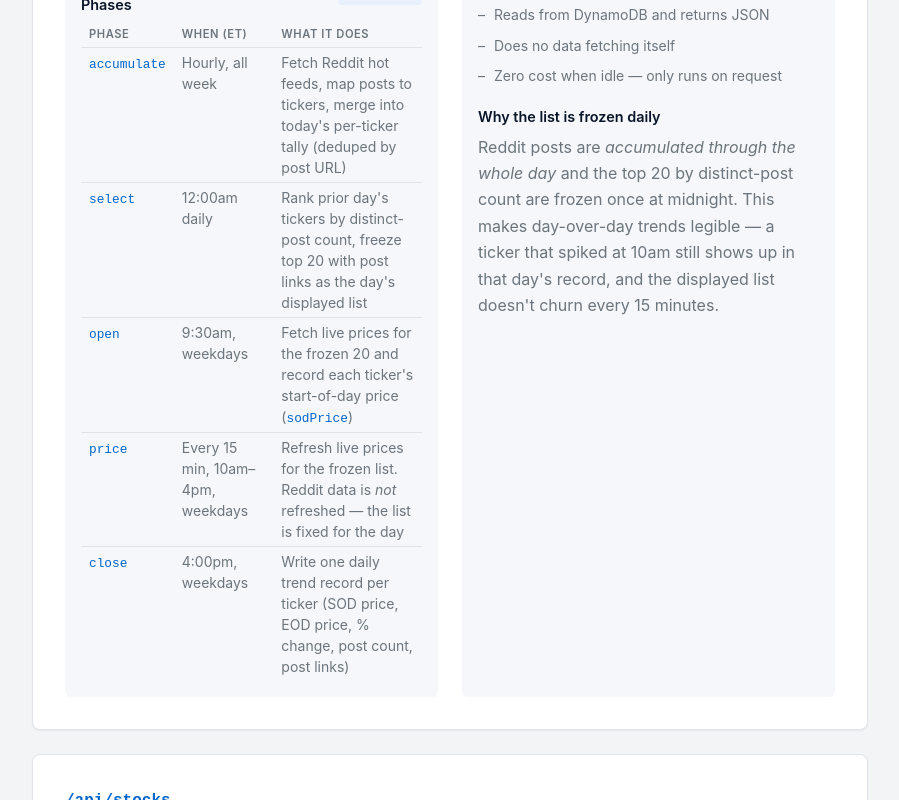
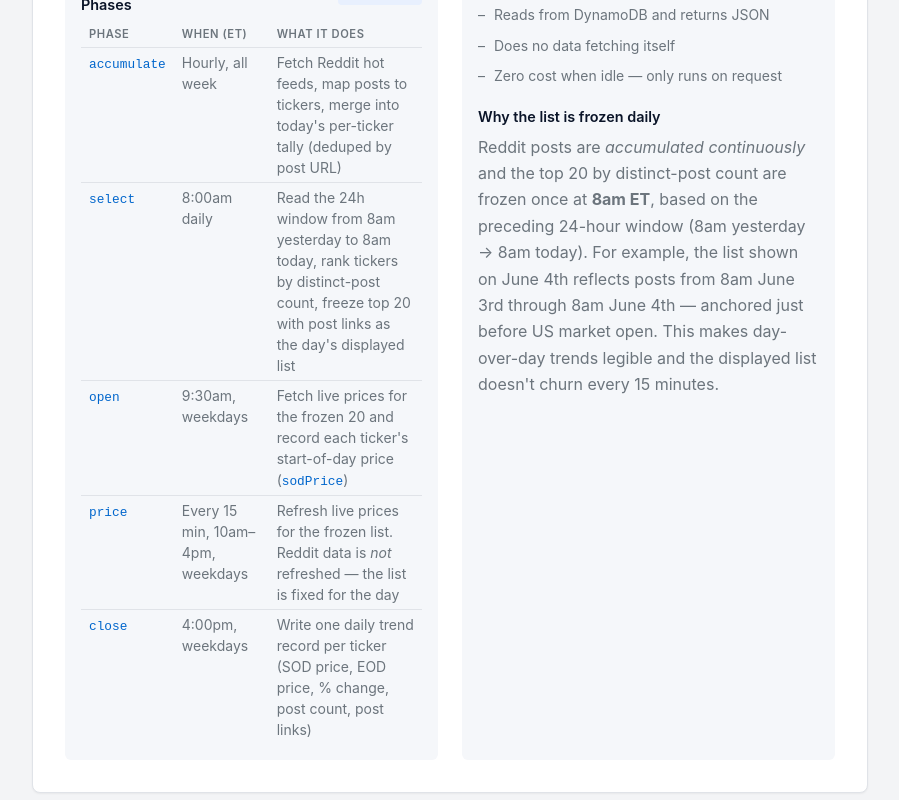
Before and after one commit to cmathews33/cmathews33.github.io, an Angular app in the folder my-app/: page /logic in a window 1280 px wide. Shown: the part 680-1480 px from the top of the page, without its empty margins (190-1089 px from the left). Built offline with nearby package versions, Linux system fonts and the light colour scheme.

Commit message:
logic update

```diff
--- a/my-app/src/app/components/logic/logic.component.html
+++ b/my-app/src/app/components/logic/logic.component.html
@@ -66,8 +66,8 @@
             </tr>
             <tr>
               <td><code>select</code></td>
-              <td>12:00am daily</td>
-              <td>Rank prior day's tickers by distinct-post count, freeze top 20 with post links as the day's displayed list</td>
+              <td>8:00am daily</td>
+              <td>Read the 24h window from 8am yesterday to 8am today, rank tickers by distinct-post count, freeze top 20 with post links as the day's displayed list</td>
             </tr>
             <tr>
               <td><code>open</code></td>
@@ -96,7 +96,7 @@
         </ul>
 
         <h3 class="block-title" style="margin-top:1.25rem">Why the list is frozen daily</h3>
-        <p class="body-text" style="margin-top:0">Reddit posts are <em>accumulated through the whole day</em> and the top 20 by distinct-post count are frozen once at midnight. This makes day-over-day trends legible &mdash; a ticker that spiked at 10am still shows up in that day's record, and the displayed list doesn't churn every 15 minutes.</p>
+        <p class="body-text" style="margin-top:0">Reddit posts are <em>accumulated continuously</em> and the top 20 by distinct-post count are frozen once at <strong>8am ET</strong>, based on the preceding 24-hour window (8am yesterday &rarr; 8am today). For example, the list shown on June 4th reflects posts from 8am June 3rd through 8am June 4th &mdash; anchored just before US market open. This makes day-over-day trends legible and the displayed list doesn't churn every 15 minutes.</p>
       </div>
     </div>
   </section>
@@ -196,7 +196,7 @@ Each stock: &#123; ticker, name, price, priceChange, percentChange,
       <li><strong>Not real-time prices</strong> &mdash; intraday prices are snapshots from the last <code>price</code> run (every 15 min during market hours); the daily record is anchored to the <code>open</code> and <code>close</code> captures</li>
       <li><strong>Not a day-trading signal</strong> &mdash; the purpose is to compile Reddit discussion + daily price movement into one place over time, not to surface intraday opportunities</li>
       <li><strong>Post history only exists from deploy date forward</strong> &mdash; backfilled rows carry real yfinance prices but <code>postCount=0</code>, since Reddit post history for past dates was not tracked</li>
-      <li><strong>List is frozen daily, not live</strong> &mdash; the 20 stocks shown today were the top Reddit-mentioned tickers <em>yesterday</em>; intraday price refreshes apply to that fixed list</li>
+      <li><strong>List is frozen daily, not live</strong> &mdash; the 20 stocks shown today were the top Reddit-mentioned tickers in the 24h window ending at 8am today; intraday price refreshes apply to that fixed list</li>
     </ul>
   </section>
 
```
Also changed, not shown: 2 other files (tests, documents, lock files or other folders).
